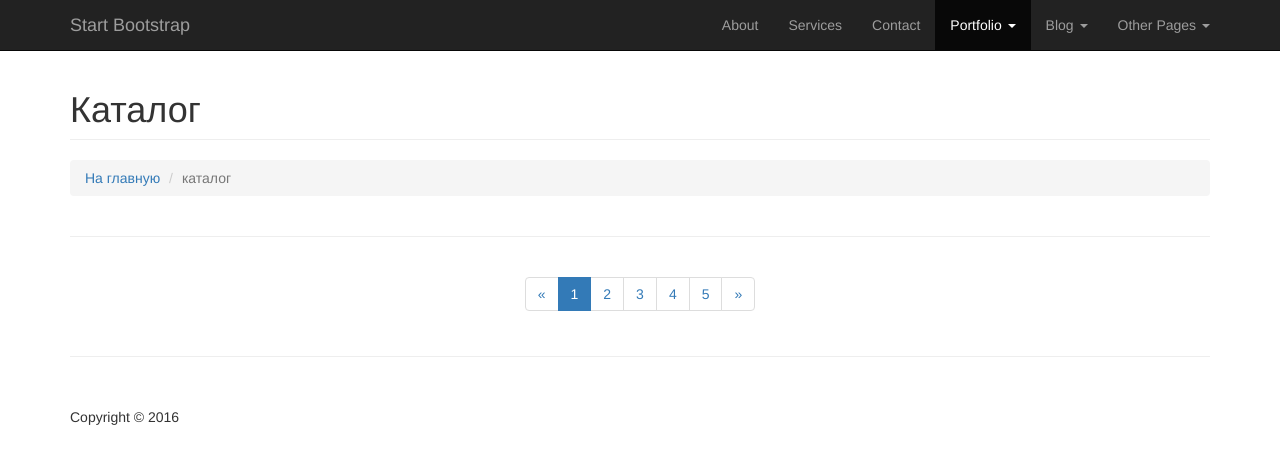
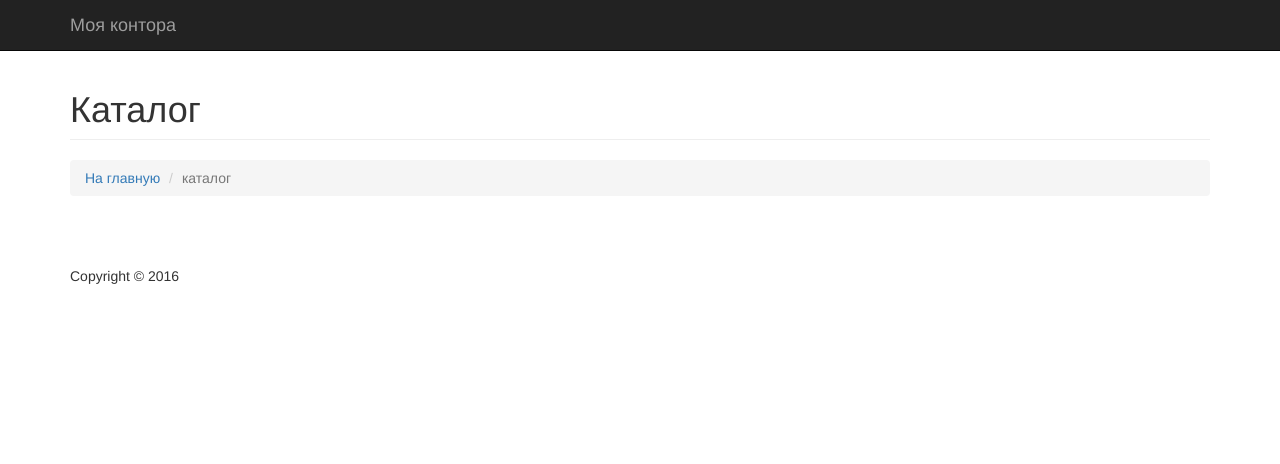
Before and after one commit to mmasterenko/aqua, a Django app: page / in a window 1280 px wide. Shown: the top 464 px of the page. Run offline with Django 3.2, Linux system fonts and the light colour scheme; data that the repository does not hold is empty; some libraries are stand-ins or nearby versions.

Commit message:
base.html content fix

```diff
--- a/catalogApp/templates/catalogApp/base.html
+++ b/catalogApp/templates/catalogApp/base.html
@@ -45,11 +45,12 @@
                     <span class="icon-bar"></span>
                     <span class="icon-bar"></span>
                 </button>
-                <a class="navbar-brand" href="index.html">Start Bootstrap</a>
+                <a class="navbar-brand" href="/">{{ brandname }}</a>
             </div>
             <!-- Collect the nav links, forms, and other content for toggling -->
             <div class="collapse navbar-collapse" id="bs-example-navbar-collapse-1">
                 <ul class="nav navbar-nav navbar-right">
+                    {% comment %}
                     <li>
                         <a href="about.html">About</a>
                     </li>
@@ -113,6 +114,7 @@
                             </li>
                         </ul>
                     </li>
+                    {% endcomment %}
                 </ul>
             </div>
             <!-- /.navbar-collapse -->
--- a/catalogApp/templates/catalogApp/catalog.html
+++ b/catalogApp/templates/catalogApp/catalog.html
@@ -19,8 +19,8 @@
         </div>
     {% endfor %}
 
+    {% comment %}
     <hr>
-
     <!-- Pagination -->
     <div class="row text-center">
         <div class="col-lg-12">
@@ -38,18 +38,12 @@
                     <a href="#">3</a>
                 </li>
                 <li>
-                    <a href="#">4</a>
-                </li>
-                <li>
-                    <a href="#">5</a>
-                </li>
-                <li>
                     <a href="#">&raquo;</a>
                 </li>
             </ul>
         </div>
     </div>
-
     <hr>
+    {% endcomment %}
 
 {% endblock %}
--- a/catalogApp/views.py
+++ b/catalogApp/views.py
@@ -9,7 +9,8 @@ def categories(req):
     general = {
         'keywords': u'водолазное снаряжение',
         'description': u'водолазное снаряжение',
-        'title': 'Aqua',
+        'title': u'Водолазное оборудование',
+        'brandname': u'Моя контора',
         'heading': u'Каталог',
         'subheading': u'',
         'breadcrumbs': [dict(name=u'каталог', url='#')]
```
